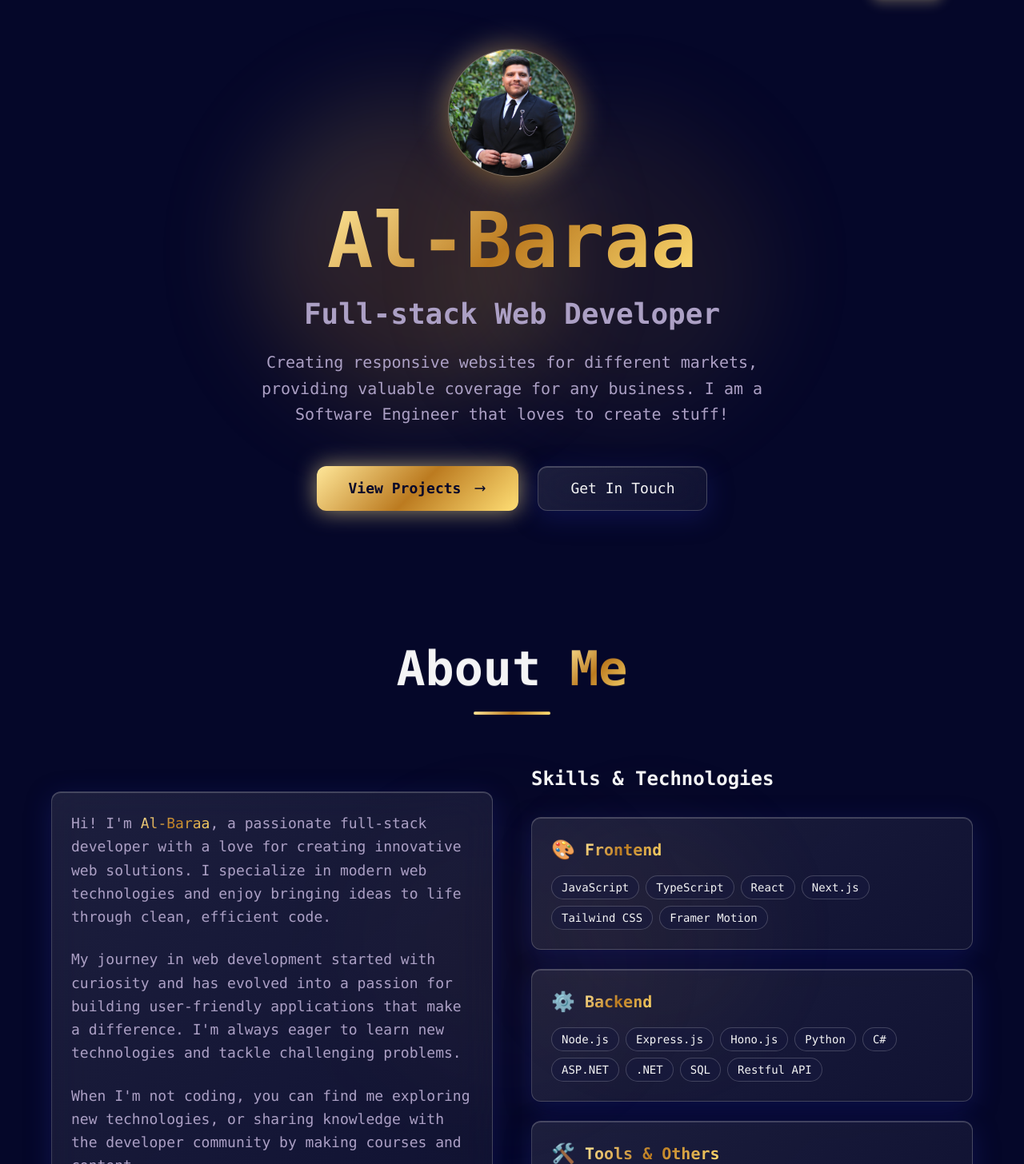
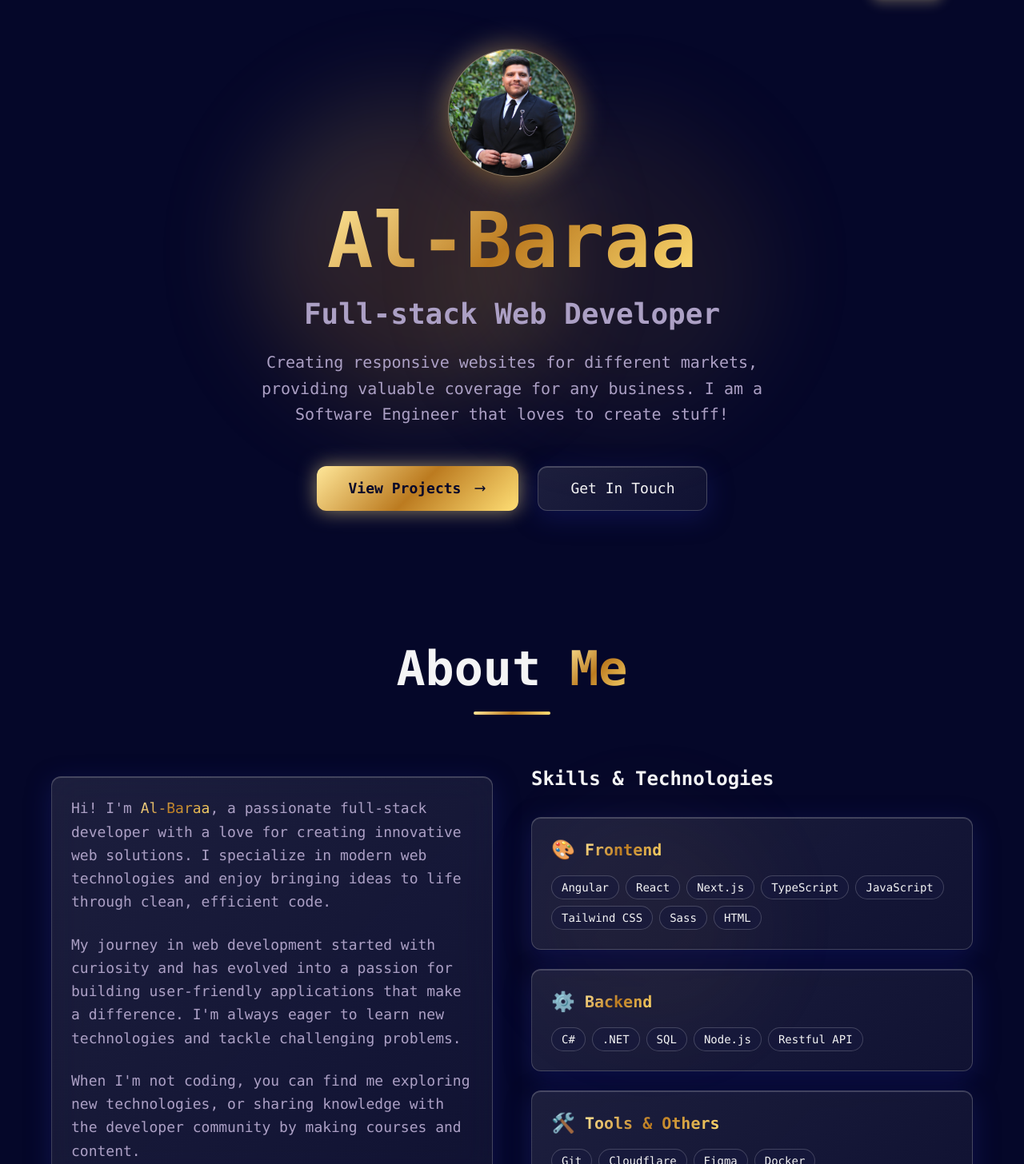
Before and after one commit to BaraaMansor/Portfolio, a React (Vite) app: page / in a window 1280 px wide. Shown: the part 74-1530 px from the top of the page at 80% size. Built offline with nearby package versions, Linux system fonts and the light colour scheme; a web font is replaced by a local one.

Commit message:
feat: implement scroll reveal animations across components and enhanced performance

```diff
--- a/src/components/About.tsx
+++ b/src/components/About.tsx
@@ -1,60 +1,52 @@
 import { useCallback } from 'react';
+import { useScrollReveal } from '@/hooks/useScrollReveal';
 
 const About = () => {
+  const { ref, visible } = useScrollReveal();
+  const cls = (animClass: string) => (visible ? animClass : 'opacity-0');
+
   const skills = [
     {
       category: 'Frontend',
       technologies: [
-        'JavaScript',
-        'TypeScript',
+        'Angular',
         'React',
         'Next.js',
+        'TypeScript',
+        'JavaScript',
         'Tailwind CSS',
-        'Framer Motion',
+        'Sass',
+        'HTML',
       ],
       icon: '🎨',
     },
     {
       category: 'Backend',
-      technologies: [
-        'Node.js',
-        'Express.js',
-        'Hono.js',
-        'Python',
-        'C#',
-        'ASP.NET',
-        '.NET',
-        'SQL',
-        'Restful API',
-      ],
+      technologies: ['C#', '.NET', 'SQL', 'Node.js', 'Restful API'],
       icon: '⚙️',
     },
     {
       category: 'Tools & Others',
-      technologies: ['Git', 'Cloudflare', 'Figma'],
+      technologies: ['Git', 'Cloudflare', 'Figma', 'Docker'],
       icon: '🛠️',
     },
   ];
 
-  const scrollToContact = useCallback(() => {
-    const element = document.getElementById('contact');
-    if (element) {
-      element.scrollIntoView({ behavior: 'smooth' });
-    }
-  }, []);
-
   return (
-    <section id="about" className="py-20 relative overflow-hidden">
+    <section
+      ref={ref as React.RefObject<HTMLElement>}
+      id="about"
+      className="py-20 relative overflow-hidden"
+    >
       {/* Background Elements - CSS animations only */}
       <div className="absolute inset-0 overflow-hidden">
         <div className="absolute top-1/3 right-1/4 w-72 h-72 bg-gradient-accent opacity-5 rounded-full blur-3xl animate-float"></div>
-        <div className="absolute bottom-1/4 left-1/3 w-96 h-96 bg-gradient-accent opacity-3 rounded-full blur-3xl animate-float delay-700"></div>
       </div>
 
       <div className="container mx-auto px-6 relative z-10">
         <div className="max-w-6xl mx-auto">
           {/* Section Header */}
-          <div className="text-center mb-16 animate-slide-up">
+          <div className={`text-center mb-16 ${cls('animate-slide-up')}`}>
             <h2 className="text-4xl md:text-6xl font-bold mb-6">
               About <span className="gradient-text">Me</span>
             </h2>
@@ -62,7 +54,9 @@ const About = () => {
           </div>
 
           <div className="grid lg:grid-cols-2 gap-12 items-center">
-            <div className="space-y-6 glass-card animate-slide-left delay-200">
+            <div
+              className={`space-y-6 glass-card ${cls('animate-slide-left delay-200')}`}
+            >
               <p className="text-lg text-muted leading-relaxed">
                 Hi! I'm <span className="gradient-text">Al-Baraa</span>, a
                 passionate full-stack developer with a love for creating
@@ -85,7 +79,9 @@ const About = () => {
               </p>
             </div>
 
-            <div className="space-y-6 animate-slide-right delay-300">
+            <div
+              className={`space-y-6 ${cls('animate-slide-right delay-300')}`}
+            >
               <h3 className="text-2xl font-bold text-center lg:text-left mb-8">
                 Skills & Technologies
               </h3>
@@ -94,8 +90,12 @@ const About = () => {
                 {skills.map((skillGroup, index) => (
                   <div
                     key={skillGroup.category}
-                    className="glass-card p-6 space-y-4 animate-slide-up"
-                    style={{ animationDelay: `${0.4 + index * 0.1}s` }}
+                    className={`glass-card p-6 space-y-4 ${cls('animate-slide-up')}`}
+                    style={
+                      visible
+                        ? { animationDelay: `${0.4 + index * 0.1}s` }
+                        : undefined
+                    }
                   >
                     <div className="flex items-center gap-3">
                       <span className="text-2xl">{skillGroup.icon}</span>
--- a/src/components/Contact.tsx
+++ b/src/components/Contact.tsx
@@ -1,9 +1,12 @@
-import { useState, useEffect, useCallback } from 'react';
+import { useState, useEffect } from 'react';
 import { Button } from '@/components/ui/button';
 import Icon from '@/components/ui/Icon';
+import { useScrollReveal } from '@/hooks/useScrollReveal';
 
 const Contact = () => {
   const [currentTime, setCurrentTime] = useState('');
+  const { ref, visible } = useScrollReveal();
+  const cls = (animClass: string) => (visible ? animClass : 'opacity-0');
 
   useEffect(() => {
     const updateTime = () => {
@@ -26,10 +29,12 @@ const Contact = () => {
 
   const getAvailabilityStatus = () => {
     const now = new Date();
-    const currentHour = now.getHours();
+    // Use Jordan/Amman local hour, not the visitor's local hour
+    const jordanHour = new Date(
+      now.toLocaleString('en-US', { timeZone: 'Asia/Amman' })
+    ).getHours();
 
-    // Available 8 AM to 9 PM
-    if (currentHour >= 8 && currentHour < 21) {
+    if (jordanHour >= 8 && jordanHour < 21) {
       return {
         status: 'Available',
         color: 'text-green-400',
@@ -98,19 +103,19 @@ const Contact = () => {
 
   return (
     <section
+      ref={ref as React.RefObject<HTMLElement>}
       id="contact"
       className="py-8 sm:py-12 lg:py-20 relative overflow-hidden"
     >
       {/* Background Elements */}
       <div className="absolute inset-0 overflow-hidden">
         <div className="absolute top-1/4 left-1/4 w-80 h-80 bg-gradient-accent opacity-5 rounded-full blur-3xl animate-float"></div>
-        <div className="absolute bottom-1/3 right-1/3 w-64 h-64 bg-gradient-accent opacity-8 rounded-full blur-3xl animate-float delay-1000"></div>
       </div>
 
       <div className="w-full px-3 sm:px-6 lg:px-8 relative z-10">
         <div className="w-full max-w-none sm:max-w-6xl sm:mx-auto">
           {/* Section Header */}
-          <div className="text-center mb-8 sm:mb-12 lg:mb-16 animate-slide-up">
+          <div className={`text-center mb-8 sm:mb-12 lg:mb-16 ${cls('animate-slide-up')}`}>
             <h2 className="text-2xl sm:text-3xl lg:text-4xl xl:text-6xl font-bold mb-3 sm:mb-4 lg:mb-6 px-2">
               Get In <span className="gradient-text">Touch</span>
             </h2>
@@ -123,7 +128,7 @@ const Contact = () => {
 
           <div className="grid grid-cols-1 lg:grid-cols-2 gap-6 lg:gap-12">
             {/* Contact Info Card */}
-            <div className="w-full animate-slide-left delay-200">
+            <div className={`w-full ${cls('animate-slide-left delay-200')}`}>
               <div className="glass-card p-3 sm:p-4 lg:p-6 xl:p-8 w-full">
                 <h3 className="text-lg sm:text-xl lg:text-2xl font-bold mb-3 sm:mb-4 lg:mb-6">
                   Contact Information
@@ -162,7 +167,7 @@ const Contact = () => {
 
                 {/* Contact Details */}
                 <div className="space-y-2 sm:space-y-3 lg:space-y-4">
-                  {contactInfo.map((info, index) => (
+                  {contactInfo.map((info) => (
                     <div
                       key={info.label}
                       className="flex items-center gap-2 sm:gap-3 lg:gap-4 p-2 sm:p-3 lg:p-4 bg-surface/20 rounded-lg border border-glass-border hover:border-primary/50 transition-all group"
@@ -217,7 +222,7 @@ const Contact = () => {
             </div>
 
             {/* Social Links */}
-            <div className="w-full animate-slide-right delay-300">
+            <div className={`w-full ${cls('animate-slide-right delay-300')}`}>
               <div className="glass-card p-3 sm:p-4 lg:p-6 xl:p-8 w-full">
                 <h3 className="text-lg sm:text-xl lg:text-2xl font-bold mb-3 sm:mb-4 lg:mb-6">
                   Let's Connect
@@ -229,7 +234,7 @@ const Contact = () => {
                 </p>
 
                 <div className="space-y-2 sm:space-y-3 lg:space-y-4">
-                  {socialLinks.map((link, index) => (
+                  {socialLinks.map((link) => (
                     <a
                       key={link.name}
                       href={link.url}
--- a/src/components/Hero.tsx
+++ b/src/components/Hero.tsx
@@ -1,19 +1,7 @@
-import { useCallback, useEffect, useState } from 'react';
+import { useCallback } from 'react';
 import { Button } from '@/components/ui/button';
 
 const Hero = () => {
-  const [scrollProgress, setScrollProgress] = useState(0);
-
-  useEffect(() => {
-    const handleScroll = () => {
-      const progress = Math.min(window.scrollY / 300, 1);
-      setScrollProgress(progress);
-    };
-
-    window.addEventListener('scroll', handleScroll, { passive: true });
-    return () => window.removeEventListener('scroll', handleScroll);
-  }, []);
-
   const scrollToProjects = useCallback(() => {
     const element = document.getElementById('projects');
     if (element) {
@@ -31,11 +19,7 @@ const Hero = () => {
   return (
     <section
       id="hero"
-      className="min-h-screen flex items-center justify-center relative overflow-hidden transition-all duration-300"
-      style={{
-        opacity: 1 - scrollProgress,
-        transform: `scale(${1 - scrollProgress * 0.2})`,
-      }}
+      className="min-h-screen flex items-center justify-center relative overflow-hidden"
     >
       {/* Animated background elements - use CSS animations instead of JS */}
       <div className="absolute inset-0 overflow-hidden">
@@ -46,7 +30,10 @@ const Hero = () => {
       <div className="container mx-auto px-6 pt-12 text-center relative z-10">
         <div className="max-w-4xl mx-auto">
           {/* Profile Image */}
-          <div className="mb-8">
+          <div
+            className="mb-8 animate-fade-in"
+            style={{ animationDelay: '0.1s' }}
+          >
             <div className="w-40 h-40 mx-auto mb-8 relative">
               <div className="absolute inset-0 bg-gradient-accent rounded-full blur-lg opacity-50 animate-pulse-glow"></div>
               <img
@@ -59,23 +46,34 @@ const Hero = () => {
             </div>
           </div>
 
-          <h1 className="text-6xl md:text-8xl font-bold mb-6">
+          <h1
+            className="text-6xl md:text-8xl font-bold mb-6 animate-slide-up"
+            style={{ animationDelay: '0.3s' }}
+          >
             <span className="gradient-text">Al-Baraa</span>
           </h1>
 
-          <h2 className="text-2xl md:text-4xl font-semibold text-muted mb-6">
+          <h2
+            className="text-2xl md:text-4xl font-semibold text-muted mb-6 animate-slide-up"
+            style={{ animationDelay: '0.5s' }}
+          >
             Full-stack Web Developer
           </h2>
 
-          <p className="text-lg md:text-xl text-muted max-w-2xl mx-auto mb-12 leading-relaxed">
+          <p
+            className="text-lg md:text-xl text-muted max-w-2xl mx-auto mb-12 leading-relaxed animate-slide-up"
+            style={{ animationDelay: '0.65s' }}
+          >
             Creating responsive websites for different markets, providing
             valuable coverage for any business. I am a Software Engineer that
             loves to create stuff!
           </p>
 
           {/* CTA Buttons */}
-          <div className="flex flex-col sm:flex-row items-center justify-center gap-4 relative z-20">
-            <div className="flex flex-col sm:flex-row items-center justify-center gap-6">
+          <div
+            className="flex flex-col sm:flex-row items-center justify-center gap-6 relative z-20 animate-slide-up"
+            style={{ animationDelay: '0.8s' }}
+          >
             <Button
               variant="hero"
               size="xl"
@@ -104,7 +102,6 @@ const Hero = () => {
           </div>
         </div>
       </div>
-      </div>
     </section>
   );
 };
--- a/src/components/Projects.tsx
+++ b/src/components/Projects.tsx
@@ -2,9 +2,12 @@ import { useCallback } from 'react';
 import { Button } from '@/components/ui/button';
 import Icon from '@/components/ui/Icon';
 import { getFeaturedProjects } from '@/data/projects';
+import { useScrollReveal } from '@/hooks/useScrollReveal';
 
 const Projects = () => {
   const featuredProjects = getFeaturedProjects();
+  const { ref, visible } = useScrollReveal();
+  const cls = (animClass: string) => (visible ? animClass : 'opacity-0');
 
   const handleViewAllProjects = useCallback(() => {
     // Navigate to projects page
@@ -12,16 +15,19 @@ const Projects = () => {
   }, []);
 
   return (
-    <section id="projects" className="py-20 relative overflow-hidden">
+    <section
+      ref={ref as React.RefObject<HTMLElement>}
+      id="projects"
+      className="py-20 relative overflow-hidden"
+    >
       <div className="absolute inset-0 overflow-hidden">
         <div className="absolute top-1/4 left-1/3 w-96 h-96 bg-gradient-accent opacity-5 rounded-full blur-3xl animate-float"></div>
-        <div className="absolute bottom-1/3 right-1/4 w-64 h-64 bg-gradient-accent opacity-10 rounded-full blur-3xl animate-float delay-500"></div>
       </div>
 
       <div className="container mx-auto px-6 relative z-10">
         <div className="max-w-7xl mx-auto">
           {/* Section Header */}
-          <div className="text-center mb-16 animate-slide-up">
+          <div className={`text-center mb-16 ${cls('animate-slide-up')}`}>
             <h2 className="text-4xl md:text-6xl font-bold mb-6">
               Featured <span className="gradient-text">Projects</span>
             </h2>
@@ -37,8 +43,8 @@ const Projects = () => {
             {featuredProjects.map((project, index) => (
               <div
                 key={project.id}
-                className="group animate-slide-up"
-                style={{ animationDelay: `${index * 0.2}s` }}
+                className={`group ${cls('animate-slide-up')}`}
+                style={visible ? { animationDelay: `${index * 0.15}s` } : undefined}
               >
                 {/* Project Card */}
                 <div className="glass-card h-full flex flex-col overflow-hidden group-hover:shadow-xl group-hover:shadow-primary/10 transition-all duration-500">
@@ -150,7 +156,7 @@ const Projects = () => {
           </div>
 
           {/* View All Projects Button */}
-          <div className="text-center animate-slide-up delay-500">
+          <div className={`text-center ${cls('animate-slide-up delay-500')}`}>
             <div className="relative inline-block">
               <div className="absolute inset-0 bg-gradient-accent rounded-lg blur-lg opacity-30 group-hover:opacity-50 transition-opacity"></div>
               <Button
--- /dev/null
+++ b/src/hooks/useScrollReveal.ts
@@ -0,0 +1,26 @@
+import { useEffect, useRef, useState } from 'react';
+
+export function useScrollReveal(options?: IntersectionObserverInit) {
+  const ref = useRef<HTMLElement>(null);
+  const [visible, setVisible] = useState(false);
+
+  useEffect(() => {
+    const el = ref.current;
+    if (!el) return;
+
+    const observer = new IntersectionObserver(
+      ([entry]) => {
+        if (entry.isIntersecting) {
+          setVisible(true);
+          observer.disconnect();
+        }
+      },
+      { threshold: 0.1, rootMargin: '0px 0px -60px 0px', ...options }
+    );
+
+    observer.observe(el);
+    return () => observer.disconnect();
+  }, []);
+
+  return { ref, visible };
+}
--- a/src/index.css
+++ b/src/index.css
@@ -139,30 +139,22 @@
 
 @utility animate-slide-up {
   animation: slideInUp 0.8s ease-out;
-  will-change: transform, opacity;
+  animation-fill-mode: both;
 }
 
 @utility animate-slide-right {
   animation: slideInRight 0.8s ease-out;
-  will-change: transform, opacity;
+  animation-fill-mode: both;
 }
 
 @utility animate-slide-left {
   animation: slideInLeft 0.8s ease-out;
-  will-change: transform, opacity;
+  animation-fill-mode: both;
 }
 
 @utility animate-fade-in {
   animation: fadeIn 1s ease-out;
-  will-change: opacity;
-}
-
-.animate-float:not(:hover),
-.animate-slide-up.animation-complete,
-.animate-slide-right.animation-complete,
-.animate-slide-left.animation-complete,
-.animate-fade-in.animation-complete {
-  will-change: auto;
+  animation-fill-mode: both;
 }
 
 @utility animate-pulse-glow {
@@ -181,8 +173,28 @@
   animation-delay: 0.3s;
 }
 
+@utility delay-400 {
+  animation-delay: 0.4s;
+}
+
 @utility delay-500 {
   animation-delay: 0.5s;
+}
+
+@utility delay-600 {
+  animation-delay: 0.6s;
+}
+
+@utility delay-700 {
+  animation-delay: 0.7s;
+}
+
+@utility delay-800 {
+  animation-delay: 0.8s;
+}
+
+@utility delay-1000 {
+  animation-delay: 1s;
 }
 
 /* Definition of the design system. All colors, gradients, fonts, etc should be defined here.
@@ -414,4 +426,15 @@ All colors MUST be HSL.
     color: hsl(var(--foreground));
     border-color: hsl(var(--border));
   }
+
+  @media (prefers-reduced-motion: reduce) {
+    *,
+    ::before,
+    ::after {
+      animation-duration: 0.01ms !important;
+      animation-delay: 0ms !important;
+      animation-iteration-count: 1 !important;
+      transition-duration: 0.01ms !important;
+    }
+  }
 }
```
Also changed, not shown: tsconfig.app.json (+3 -8 lines), 1 other file (tests, documents, lock files or other folders). Lines whose indentation alone changed are shown as unchanged.
